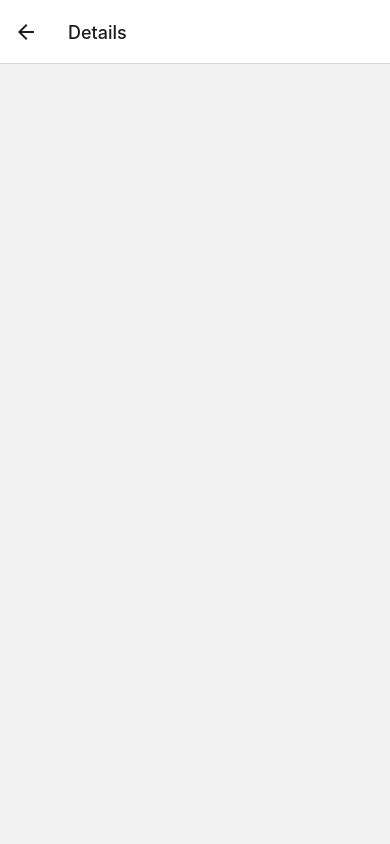
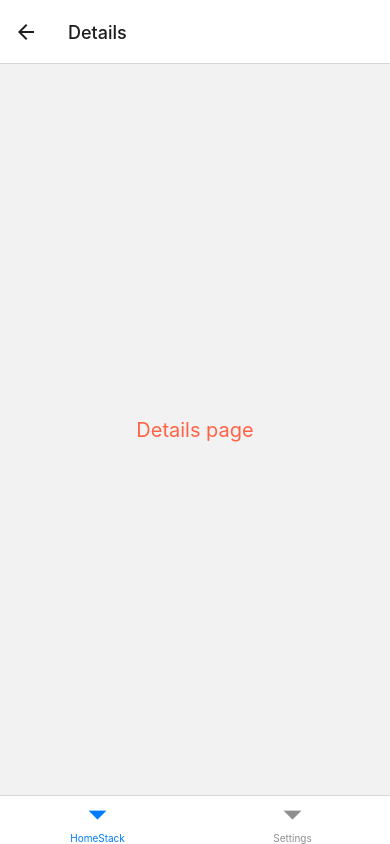
Before and after one commit to kiranojhanp/ghurghura-ci-cd-react-native, a React Native app: screen / in a window 390 px wide. Both pictures are taken after a click on the button "GO TO DETAILS". Built offline with nearby package versions, Linux system fonts and the light colour scheme.

Commit message:
feat: use tab navigator

```diff
--- a/App.tsx
+++ b/App.tsx
@@ -1,6 +1,7 @@
 import React from 'react';
 import {Button, SafeAreaView, StatusBar, StyleSheet, Text} from 'react-native';
 import {NavigationContainer} from '@react-navigation/native';
+import {createBottomTabNavigator} from '@react-navigation/bottom-tabs';
 import {
   NativeStackScreenProps,
   createNativeStackNavigator,
@@ -18,16 +19,13 @@ type HomeProps = NativeStackScreenProps<RootStackParamList, 'Home'>;
 type DetailsProps = NativeStackScreenProps<RootStackParamList, 'Details'>;
 
 function Home({navigation}: HomeProps): JSX.Element {
+  const test = {itemId: 85};
   return (
     <SafeAreaView style={styles.container}>
       <Text style={styles.hello}>Hello, World</Text>
       <Button
         title="Go to Details"
-        onPress={() =>
-          navigation.navigate('Details', {
-            itemId: 85,
-          })
-        }
+        onPress={() => navigation.navigate('Details', test)}
       />
     </SafeAreaView>
   );
@@ -36,20 +34,44 @@ function Home({navigation}: HomeProps): JSX.Element {
 function Details({route}: DetailsProps) {
   return (
     <SafeAreaView style={styles.container}>
-      <Text style={styles.hello}>{route.params.otherParam}</Text>
+      <Text style={styles.hello}>
+        {route.params.otherParam ?? 'Details page'}
+      </Text>
+    </SafeAreaView>
+  );
+}
+
+function Settings() {
+  return (
+    <SafeAreaView style={styles.container}>
+      <Text style={styles.hello}>Settings!</Text>
     </SafeAreaView>
   );
 }
 
 const Stack = createNativeStackNavigator<RootStackParamList>();
+const Tab = createBottomTabNavigator();
+
+function HomeStack(): JSX.Element {
+  return (
+    <Stack.Navigator initialRouteName="Home">
+      <Stack.Screen name="Home" component={Home} />
+      <Stack.Screen name="Details" component={Details} />
+    </Stack.Navigator>
+  );
+}
 
 function Wrapper(): JSX.Element {
   return (
     <NavigationContainer>
-      <Stack.Navigator initialRouteName="Home">
-        <Stack.Screen name="Home" component={Home} />
-        <Stack.Screen name="Details" component={Details} />
-      </Stack.Navigator>
+      <Tab.Navigator>
+        <Tab.Screen
+          name="HomeStack"
+          component={HomeStack}
+          options={{headerShown: false}}
+        />
+        <Tab.Screen name="Settings" component={Settings} />
+      </Tab.Navigator>
     </NavigationContainer>
   );
 }
--- a/package.json
+++ b/package.json
@@ -10,6 +10,7 @@
     "test": "jest"
   },
   "dependencies": {
+    "@react-navigation/bottom-tabs": "6.5.11",
     "@react-navigation/native": "^6.1.9",
     "@react-navigation/native-stack": "^6.9.17",
     "appcenter": "5.0.0",
```
Also changed, not shown: 1 other file (tests, documents, lock files or other folders).
